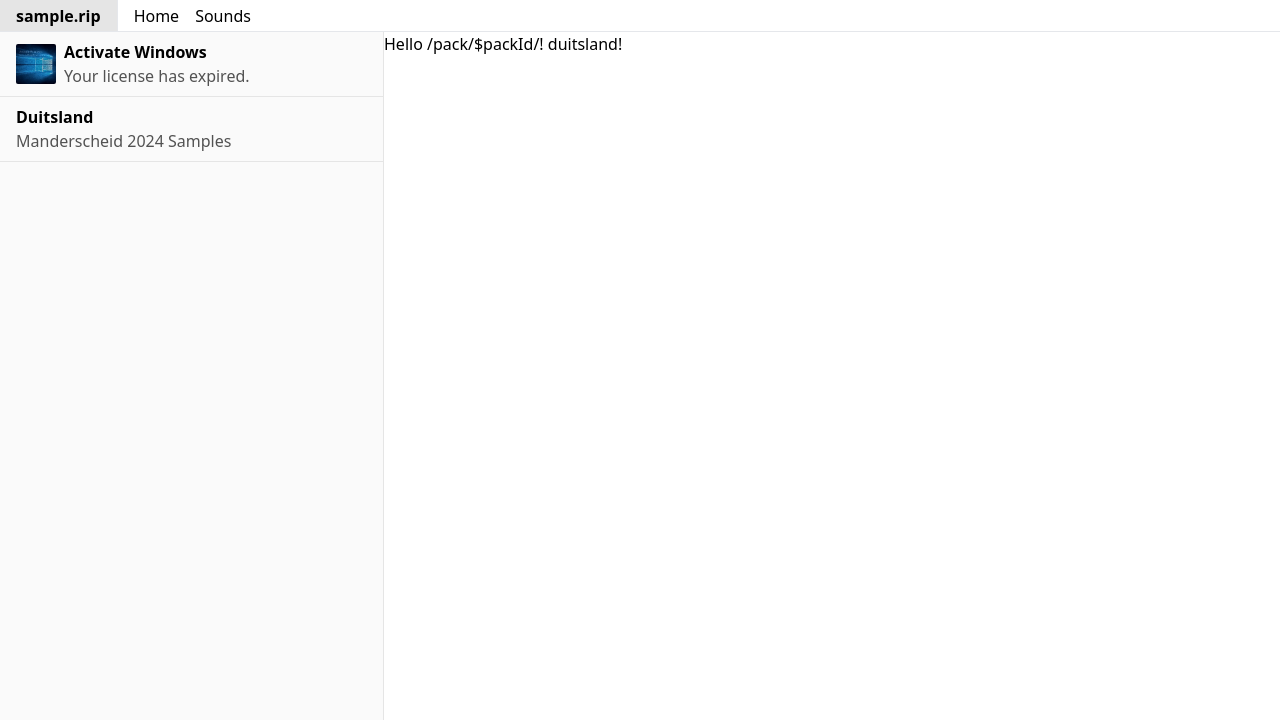
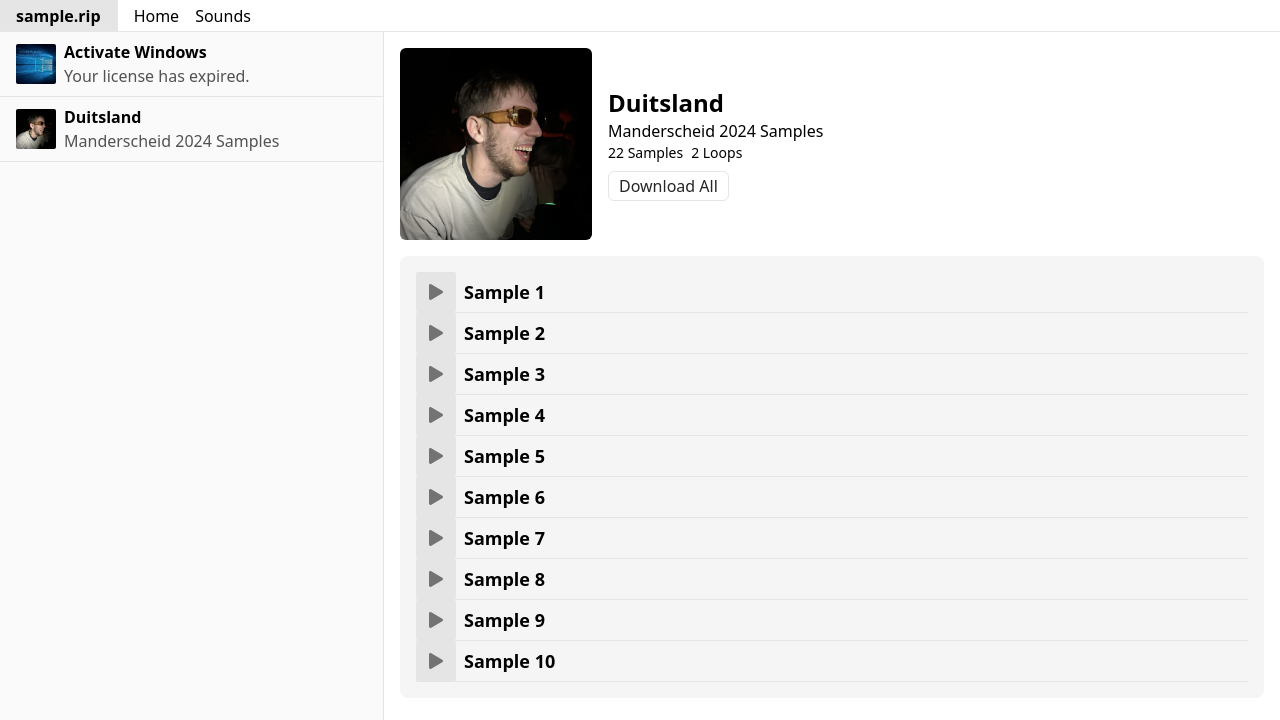
Before and after one commit to v3xlabs/sample-rip, a React (Vite) app in the folder web/: page /pack/duitsland in a window 1280 px wide. Shown: the top 720 px of the page. Built offline with nearby package versions, Linux system fonts and the light colour scheme.

Commit message:
Introduce Sample Browser

```diff
--- a/web/package.json
+++ b/web/package.json
@@ -24,6 +24,7 @@
     "postcss": "^8.4.38",
     "react": "^18.3.1",
     "react-dom": "^18.3.1",
+    "react-icons": "^5.3.0",
     "react-leaflet": "^4.2.1",
     "swr": "^2.2.5",
     "tailwindcss": "^3.4.3",
--- a/web/src/components/PackSidebar.tsx
+++ b/web/src/components/PackSidebar.tsx
@@ -9,14 +9,14 @@ export const PackSidebar = () => {
                 {Object.entries(PACKS).map(([packId, pack]) => (
                     <li key={packId} className="">
                         <Link
-                            href={'/pack/$packId'}
+                            to={'/pack/$packId'}
                             params={{ packId }}
                             className="flex items-center gap-2 border-b border-neutral-200 px-4 py-2 hover:bg-neutral-100"
                         >
                             {pack.cover && (
                                 <img
                                     src={pack.cover}
-                                    className="w-10 h-10 rounded-sm"
+                                    className="w-10 h-10 rounded-sm "
                                     alt={pack.name}
                                 />
                             )}
--- /dev/null
+++ b/web/src/components/SampleList.tsx
@@ -0,0 +1,27 @@
+import { FaPlay } from 'react-icons/fa';
+
+export const SampleList = () => {
+    return (
+        <div className="w-full rounded-lg bg-neutral-100 p-4">
+            <ul>
+                {Array.from({ length: 10 })
+                    .fill(0)
+                    .map((_, index) => (
+                        <li
+                            key={index}
+                            className="flex items-center gap-2 border-b border-neutral-200"
+                        >
+                            <div className="w-10 h-10 rounded-sm bg-neutral-200 flex items-center justify-center text-neutral-500">
+                                <FaPlay />
+                            </div>
+                            <div>
+                                <h3 className="text-lg font-bold">
+                                    Sample {index + 1}
+                                </h3>
+                            </div>
+                        </li>
+                    ))}
+            </ul>
+        </div>
+    );
+};
--- a/web/src/config.ts
+++ b/web/src/config.ts
@@ -8,10 +8,11 @@ export const PACKS: Record<string, Pack> = {
     activate_windows: {
         name: 'Activate Windows',
         description: 'Your license has expired.',
-        cover: '/public/pack_activate_windows.png',
+        cover: '/pack_activate_windows.png',
     },
     duitsland: {
         name: 'Duitsland',
         description: 'Manderscheid 2024 Samples',
+        cover: '/pack_duitsland.png',
     },
 };
--- a/web/src/routes/pack/$packId/index.tsx
+++ b/web/src/routes/pack/$packId/index.tsx
@@ -1,13 +1,45 @@
 import { createFileRoute } from '@tanstack/react-router';
+
+import { SampleList } from '../../../components/SampleList';
+import { PACKS } from '../../../config';
 
 export const Route = createFileRoute('/pack/$packId/')({
     component: (parameters) => {
         console.log(parameters);
         const { packId } = Route.useParams();
+        const pack = PACKS[packId];
+
+        if (!pack) {
+            return <div className="p-4">Pack not found!</div>;
+        }
 
         return (
-            <div>
-                <div>Hello /pack/$packId/! {packId}!</div>
+            <div className="p-4 space-y-4 w-full">
+                <div className="flex items-center gap-4">
+                    {pack.cover && (
+                        <div className="w-48 h-48 bg-neutral-100 rounded-md">
+                            <img
+                                src={pack.cover}
+                                className="w-full h-full object-cover rounded-md"
+                                alt={pack.name}
+                            />
+                        </div>
+                    )}
+                    <div className="space-y-2">
+                        <div>
+                            <h1 className="text-2xl font-bold">{pack.name}</h1>
+                            <p>{pack.description}</p>
+                            <ul className="flex items-center gap-2 text-sm">
+                                <li>22 Samples</li>
+                                <li>2 Loops</li>
+                            </ul>
+                        </div>
+                        <div>
+                            <button className="btn">Download All</button>
+                        </div>
+                    </div>
+                </div>
+                <SampleList />
             </div>
         );
     },
```
Also changed, not shown: web/public/pack_duitsland.png (added), 1 other file (tests, documents, lock files or other folders).
